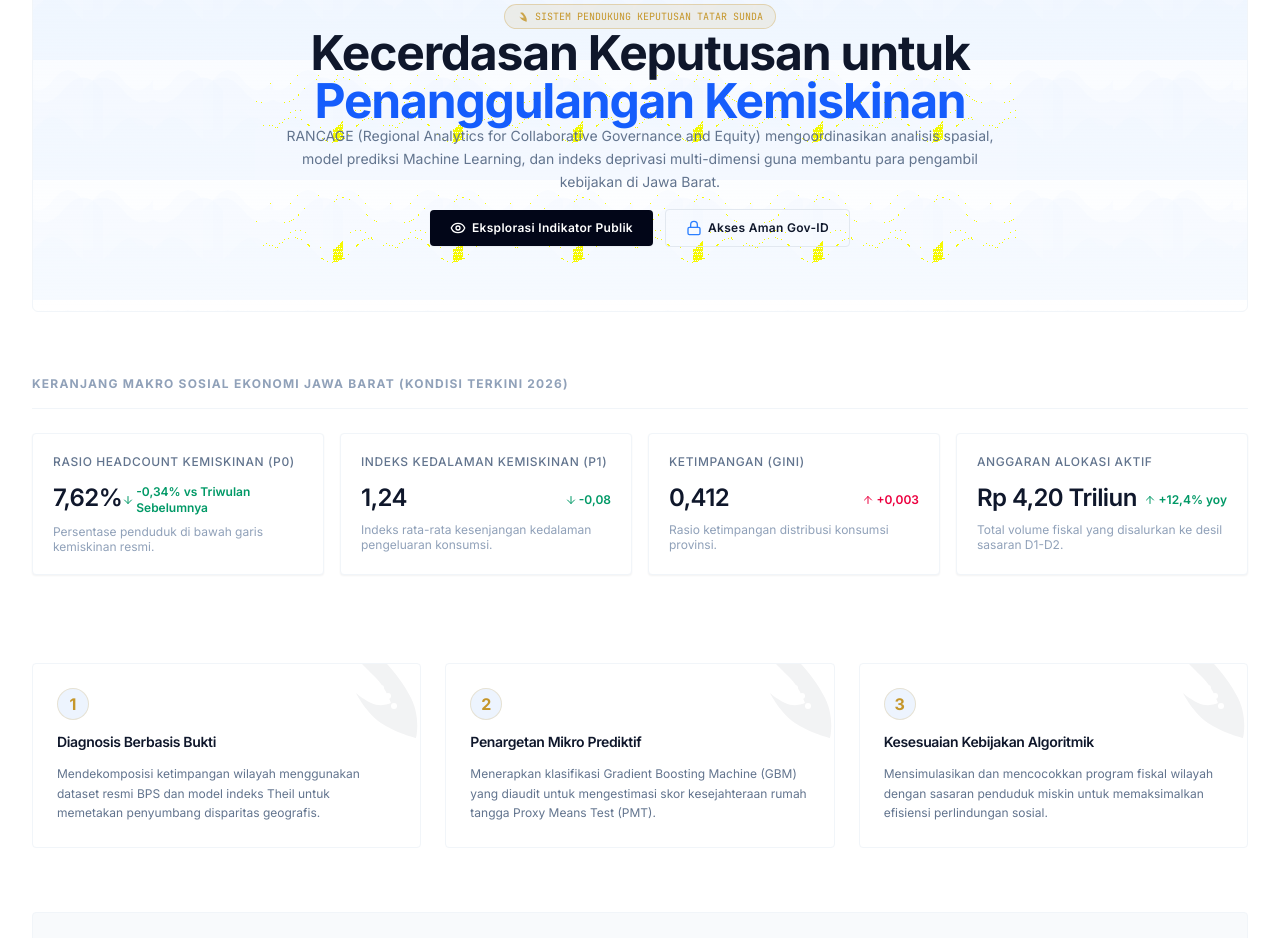
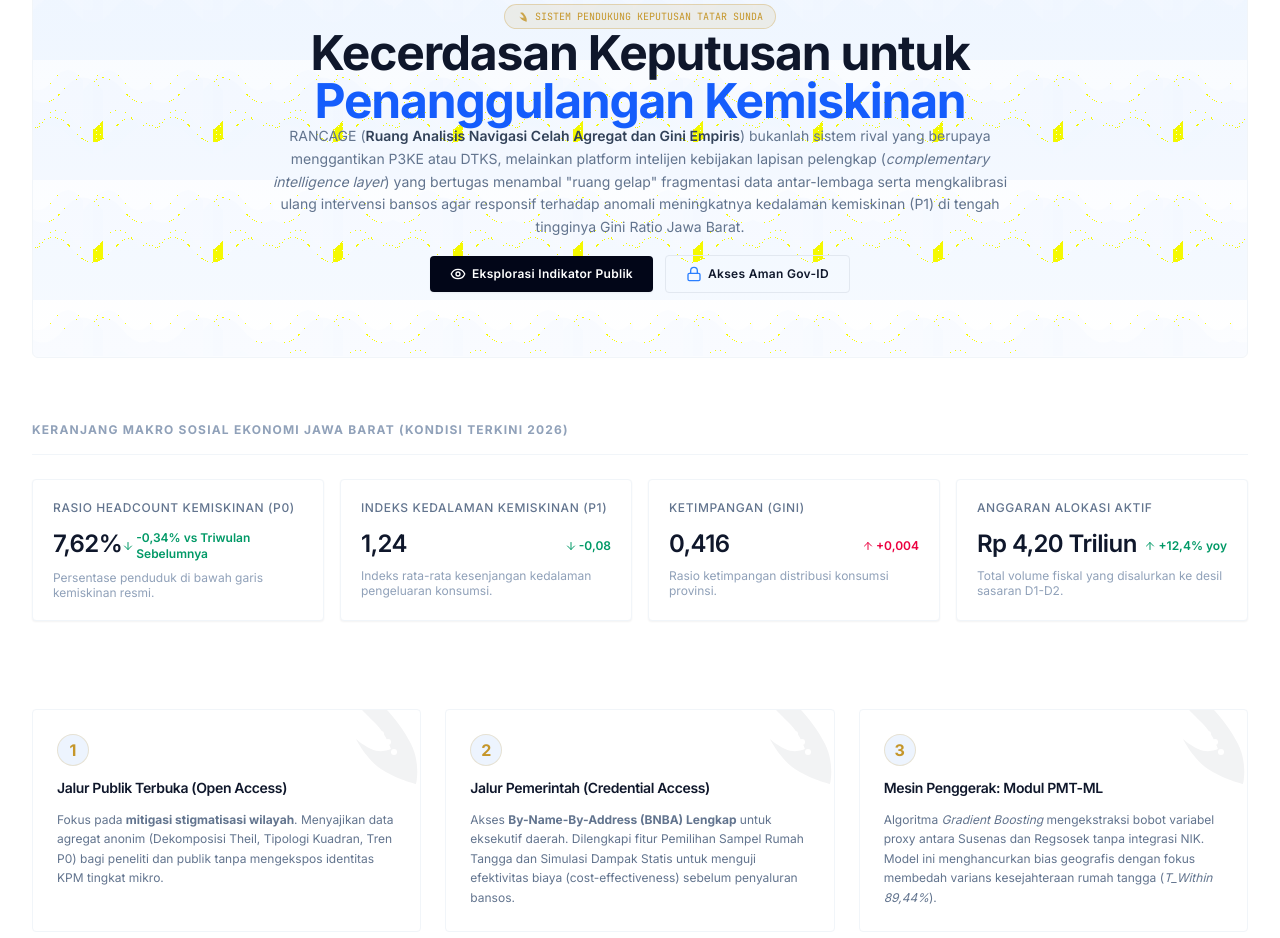
Before and after one commit to raijinnjc/rancage, a React (Vite) app: page / in a window 1280 px wide. Shown: the part 180-1118 px from the top of the page. Built offline with nearby package versions, Linux system fonts and the light colour scheme.

Commit message:
feat: overhaul RANCAGE narrative and architecture specifications

```diff
--- a/index.html
+++ b/index.html
@@ -3,17 +3,17 @@
   <head>
     <meta charset="UTF-8" />
     <meta name="viewport" content="width=device-width, initial-scale=1.0" />
-    <title>RANCAGE | Regional Analytics for Collaborative Governance and Equity</title>
-    <meta name="description" content="RANCAGE (Regional Analytics for Collaborative Governance and Equity) - A high-performance Government Decision Support System (DSS) for evidence-based poverty alleviation and policy targeting in West Java, Indonesia." />
+    <title>RANCAGE | Ruang Analisis Navigasi Celah Agregat dan Gini Empiris</title>
+    <meta name="description" content="Ruang Analisis Navigasi Celah Agregat dan Gini Empiris - Platform Intelijen Kebijakan Jawa Barat." />
     <!-- Open Graph / Facebook -->
     <meta property="og:type" content="website" />
     <meta property="og:title" content="RANCAGE - Government Decision Support System" />
-    <meta property="og:description" content="Regional Analytics for Collaborative Governance and Equity - Poverty Alleviation & Policy Targeting Platform." />
+    <meta property="og:description" content="Ruang Analisis Navigasi Celah Agregat dan Gini Empiris - Platform Intelijen Kebijakan Jawa Barat." />
     <meta property="og:theme-color" content="#3b82f6" />
     <!-- Twitter -->
     <meta property="twitter:card" content="summary_large_image" />
     <meta property="twitter:title" content="RANCAGE - Government Decision Support System" />
-    <meta property="twitter:description" content="Regional Analytics for Collaborative Governance and Equity - Poverty Alleviation & Policy Targeting Platform." />
+    <meta property="twitter:description" content="Ruang Analisis Navigasi Celah Agregat dan Gini Empiris - Platform Intelijen Kebijakan Jawa Barat." />
     <link rel="icon" type="image/svg+xml" href="/favicon.svg" />
   </head>
   <body>
--- a/src/components/pages/LandingPage.tsx
+++ b/src/components/pages/LandingPage.tsx
@@ -25,8 +25,8 @@ export function LandingPage() {
           Kecerdasan Keputusan untuk <span className="text-blue-600">Penanggulangan Kemiskinan</span>
         </h1>
 
-        <p className="text-sm text-slate-500 dark:text-slate-400 leading-relaxed">
-          RANCAGE (Regional Analytics for Collaborative Governance and Equity) mengoordinasikan analisis spasial, model prediksi Machine Learning, dan indeks deprivasi multi-dimensi guna membantu para pengambil kebijakan di Jawa Barat.
+        <p className="text-sm text-slate-500 dark:text-slate-400 leading-relaxed text-justify sm:text-center">
+          RANCAGE (<span className="font-semibold text-slate-700 dark:text-slate-300">Ruang Analisis Navigasi Celah Agregat dan Gini Empiris</span>) bukanlah sistem rival yang berupaya menggantikan P3KE atau DTKS, melainkan platform intelijen kebijakan lapisan pelengkap (<em>complementary intelligence layer</em>) yang bertugas menambal "ruang gelap" fragmentasi data antar-lembaga serta mengkalibrasi ulang intervensi bansos agar responsif terhadap anomali meningkatnya kedalaman kemiskinan (P1) di tengah tingginya Gini Ratio Jawa Barat.
         </p>
 
         <div className="flex flex-wrap items-center justify-center gap-3 pt-4">
@@ -76,8 +76,8 @@ export function LandingPage() {
           />
           <KpiCard
             title="Ketimpangan (Gini)"
-            value="0,412"
-            change="+0,003"
+            value="0,416"
+            change="+0,004"
             trend="up"
             trendDirection="negative"
             description="Rasio ketimpangan distribusi konsumsi provinsi."
@@ -102,9 +102,9 @@ export function LandingPage() {
           <div className="h-8 w-8 rounded-full bg-blue-100/50 text-[#C5962A] border border-kujang-gold/20 flex items-center justify-center font-bold relative z-10">
             1
           </div>
-          <h3 className="text-sm font-semibold tracking-tight relative z-10">Diagnosis Berbasis Bukti</h3>
+          <h3 className="text-sm font-semibold tracking-tight relative z-10">Jalur Publik Terbuka (Open Access)</h3>
           <p className="text-xs text-slate-500 dark:text-slate-400 leading-relaxed relative z-10">
-            Mendekomposisi ketimpangan wilayah menggunakan dataset resmi BPS dan model indeks Theil untuk memetakan penyumbang disparitas geografis.
+            Fokus pada <strong>mitigasi stigmatisasi wilayah</strong>. Menyajikan data agregat anonim (Dekomposisi Theil, Tipologi Kuadran, Tren P0) bagi peneliti dan publik tanpa mengekspos identitas KPM tingkat mikro.
           </p>
         </div>
 
@@ -115,9 +115,9 @@ export function LandingPage() {
           <div className="h-8 w-8 rounded-full bg-blue-100/50 text-[#C5962A] border border-kujang-gold/20 flex items-center justify-center font-bold relative z-10">
             2
           </div>
-          <h3 className="text-sm font-semibold tracking-tight relative z-10">Penargetan Mikro Prediktif</h3>
+          <h3 className="text-sm font-semibold tracking-tight relative z-10">Jalur Pemerintah (Credential Access)</h3>
           <p className="text-xs text-slate-500 dark:text-slate-400 leading-relaxed relative z-10">
-            Menerapkan klasifikasi Gradient Boosting Machine (GBM) yang diaudit untuk mengestimasi skor kesejahteraan rumah tangga Proxy Means Test (PMT).
+            Akses <strong>By-Name-By-Address (BNBA) Lengkap</strong> untuk eksekutif daerah. Dilengkapi fitur Pemilihan Sampel Rumah Tangga dan Simulasi Dampak Statis untuk menguji efektivitas biaya (cost-effectiveness) sebelum penyaluran bansos.
           </p>
         </div>
 
@@ -128,9 +128,9 @@ export function LandingPage() {
           <div className="h-8 w-8 rounded-full bg-blue-100/50 text-[#C5962A] border border-kujang-gold/20 flex items-center justify-center font-bold relative z-10">
             3
           </div>
-          <h3 className="text-sm font-semibold tracking-tight">Kesesuaian Kebijakan Algoritmik</h3>
-          <p className="text-xs text-slate-500 dark:text-slate-400 leading-relaxed">
-            Mensimulasikan dan mencocokkan program fiskal wilayah dengan sasaran penduduk miskin untuk memaksimalkan efisiensi perlindungan sosial.
+          <h3 className="text-sm font-semibold tracking-tight relative z-10">Mesin Penggerak: Modul PMT-ML</h3>
+          <p className="text-xs text-slate-500 dark:text-slate-400 leading-relaxed relative z-10">
+            Algoritma <em>Gradient Boosting</em> mengekstraksi bobot variabel proxy antara Susenas dan Regsosek tanpa integrasi NIK. Model ini menghancurkan bias geografis dengan fokus membedah varians kesejahteraan rumah tangga (<em>T_Within 89,44%</em>).
           </p>
         </div>
       </section>
--- a/src/components/pages/LoginPage.tsx
+++ b/src/components/pages/LoginPage.tsx
@@ -86,10 +86,10 @@ export function LoginPage() {
             <KujangLogo size={28} className="text-[#C5962A]" />
           </div>
           <h2 className="text-xl font-bold tracking-tight text-slate-900 dark:text-slate-50 uppercase">
-            Sistem Kredensial Tatar Sunda
+            Jalur Pemerintah (Credential Access)
           </h2>
           <p className="text-xs text-slate-500 dark:text-slate-400 max-w-sm">
-            Masukkan kredensial resmi Pemerintah Daerah Provinsi Jawa Barat Anda.
+            Akses eksklusif By-Name-By-Address (BNBA) yang diproteksi oleh log audit dan enkripsi tingkat tinggi untuk eksekutif daerah.
           </p>
         </div>
 
--- a/src/constants/index.ts
+++ b/src/constants/index.ts
@@ -19,49 +19,49 @@ export const NAVIGATION_ITEMS: NavigationItem[] = [
     label: 'Dasbor Eksekutif',
     icon: 'LayoutDashboard',
     minRole: 'PUBLIC',
-    description: 'Ringkasan tingkat tinggi indikator dan tren kemiskinan di Jawa Barat.',
+    description: 'Rasio P0 Kabupaten terhadap Provinsi dan ringkasan agregat kemiskinan Jawa Barat.',
   },
   {
     id: 'diagnosis',
     label: 'Diagnosa Wilayah',
     icon: 'TrendingUp',
     minRole: 'PUBLIC',
-    description: 'Dekomposisi Indeks Theil dan diagnosis tren ketimpangan makro.',
+    description: 'Dekomposisi Indeks Theil (T_Between vs T_Within) dan tren Indeks Gini riil.',
   },
   {
     id: 'typology',
     label: 'Tipologi Wilayah',
     icon: 'Grid',
     minRole: 'PUBLIC',
-    description: 'Analisis kuadran Tipologi Klassen dan pemeringkatan prioritas kabupaten/kota.',
+    description: 'Visualisasi Peta Kuadran Tipologi Wilayah untuk mitigasi stigmatisasi daerah.',
   },
   {
     id: 'regional-profile',
     label: 'Profil Wilayah',
     icon: 'MapPin',
     minRole: 'PUBLIC',
-    description: 'Analisis mendalam sosioekonomi dan radar deprivasi multi-dimensi.',
+    description: 'Distribusi klasifikasi kesejahteraan (Miskin, Rentan Miskin, Mampu) dan tren pemulihan.',
   },
   {
     id: 'household',
     label: 'Penargetan Rumah Tangga',
     icon: 'Users',
     minRole: 'GOVERNMENT',
-    description: 'Pencarian mikrodata Proxy Means Testing (PMT) dan verifikasi target sasaran.',
+    description: 'BNBA Lengkap: Akses NIK, alamat KPM, dan pemilihan sampel rumah tangga untuk intervensi.',
   },
   {
     id: 'ml-evaluation',
     label: 'Evaluasi Model ML',
     icon: 'Brain',
     minRole: 'GOVERNMENT',
-    description: 'Audit akurasi model PMT Gradient Boosting, ambang batas, keadilan, dan tata kelola.',
+    description: 'Transparansi akurasi: Skor PMT-ML per KK dan simulasi estimasi Inclusion & Exclusion Error.',
   },
   {
     id: 'recommendation',
     label: 'Rekomendasi Kebijakan',
     icon: 'Briefcase',
-    minRole: 'PUBLIC',
-    description: 'Rekomendasi intervensi algoritmik dan simulasi alokasi fiskal.',
+    minRole: 'GOVERNMENT', // Changed to Gov to match the "Simulasi Dampak Statis sebelum anggaran disalurkan"
+    description: 'Simulasi Dampak Statis: Pengujian skenario efektivitas biaya sebelum penyaluran anggaran.',
   },
   {
     id: 'monitoring',
```
